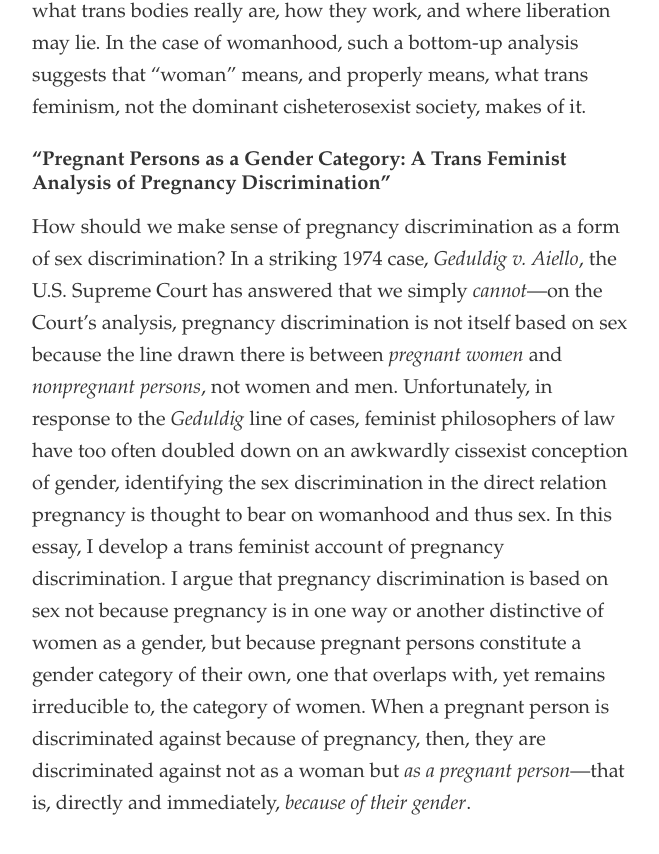
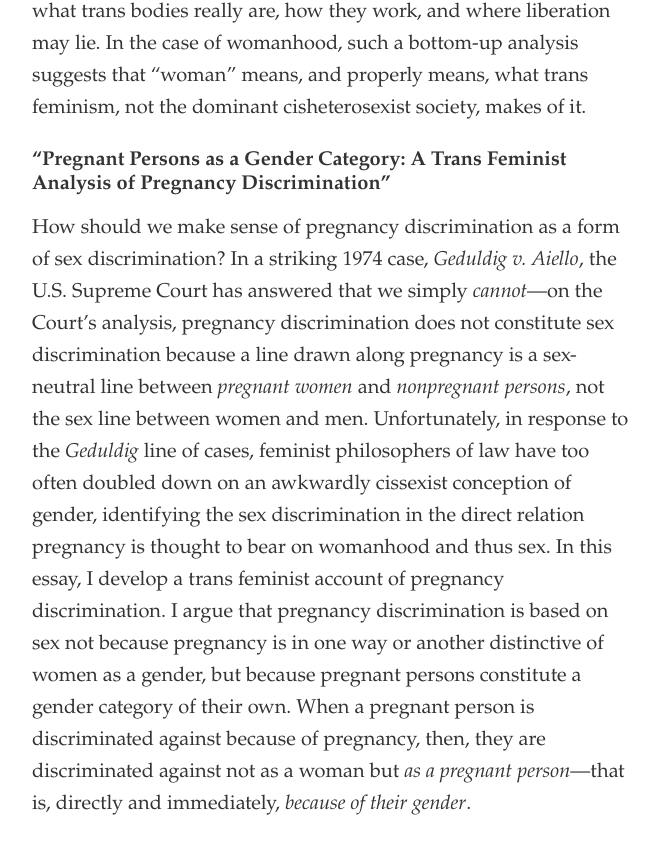
Before and after one commit to dingherself/dingherself.github.io, a Jekyll site: the page built from research.md, in a window 1280 px wide and 900 px high, scrolled down 776 px. Shown: the top 854 px of the window, without its empty margins (308-967 px from the left). Built offline with Jekyll 4.4.1, drawn with Linux system fonts in a browser that asks for light colours; nearby versions of some CDN libraries; some web fonts are replaced.

Commit message:
Update research.md

```diff
--- a/research.md
+++ b/research.md
@@ -18,4 +18,4 @@
 
 ### “Pregnant Persons as a Gender Category: A Trans Feminist Analysis of Pregnancy Discrimination”
 
-How should we make sense of pregnancy discrimination as a form of sex discrimination? In a striking 1974 case, *Geduldig v. Aiello*, the U.S. Supreme Court has answered that we simply *cannot*—on the Court’s analysis, pregnancy discrimination is not itself based on sex because the line drawn there is between *pregnant women* and *nonpregnant persons*, not women and men. Unfortunately, in response to the *Geduldig* line of cases, feminist philosophers of law have too often doubled down on an awkwardly cissexist conception of gender, identifying the sex discrimination in the direct relation pregnancy is thought to bear on womanhood and thus sex. In this essay, I develop a trans feminist account of pregnancy discrimination. I argue that pregnancy discrimination is based on sex not because pregnancy is in one way or another distinctive of women as a gender, but because pregnant persons constitute a gender category of their own, one that overlaps with, yet remains irreducible to, the category of women. When a pregnant person is discriminated against because of pregnancy, then, they are discriminated against not as a woman but *as a pregnant person*—that is, directly and immediately, *because of their gender*.
+How should we make sense of pregnancy discrimination as a form of sex discrimination? In a striking 1974 case, *Geduldig v. Aiello*, the U.S. Supreme Court has answered that we simply *cannot*—on the Court’s analysis, pregnancy discrimination does not constitute sex discrimination because a line drawn along pregnancy is a sex-neutral line between *pregnant women* and *nonpregnant persons*, not the sex line between women and men. Unfortunately, in response to the *Geduldig* line of cases, feminist philosophers of law have too often doubled down on an awkwardly cissexist conception of gender, identifying the sex discrimination in the direct relation pregnancy is thought to bear on womanhood and thus sex. In this essay, I develop a trans feminist account of pregnancy discrimination. I argue that pregnancy discrimination is based on sex not because pregnancy is in one way or another distinctive of women as a gender, but because pregnant persons constitute a gender category of their own. When a pregnant person is discriminated against because of pregnancy, then, they are discriminated against not as a woman but *as a pregnant person*—that is, directly and immediately, *because of their gender*.
```
